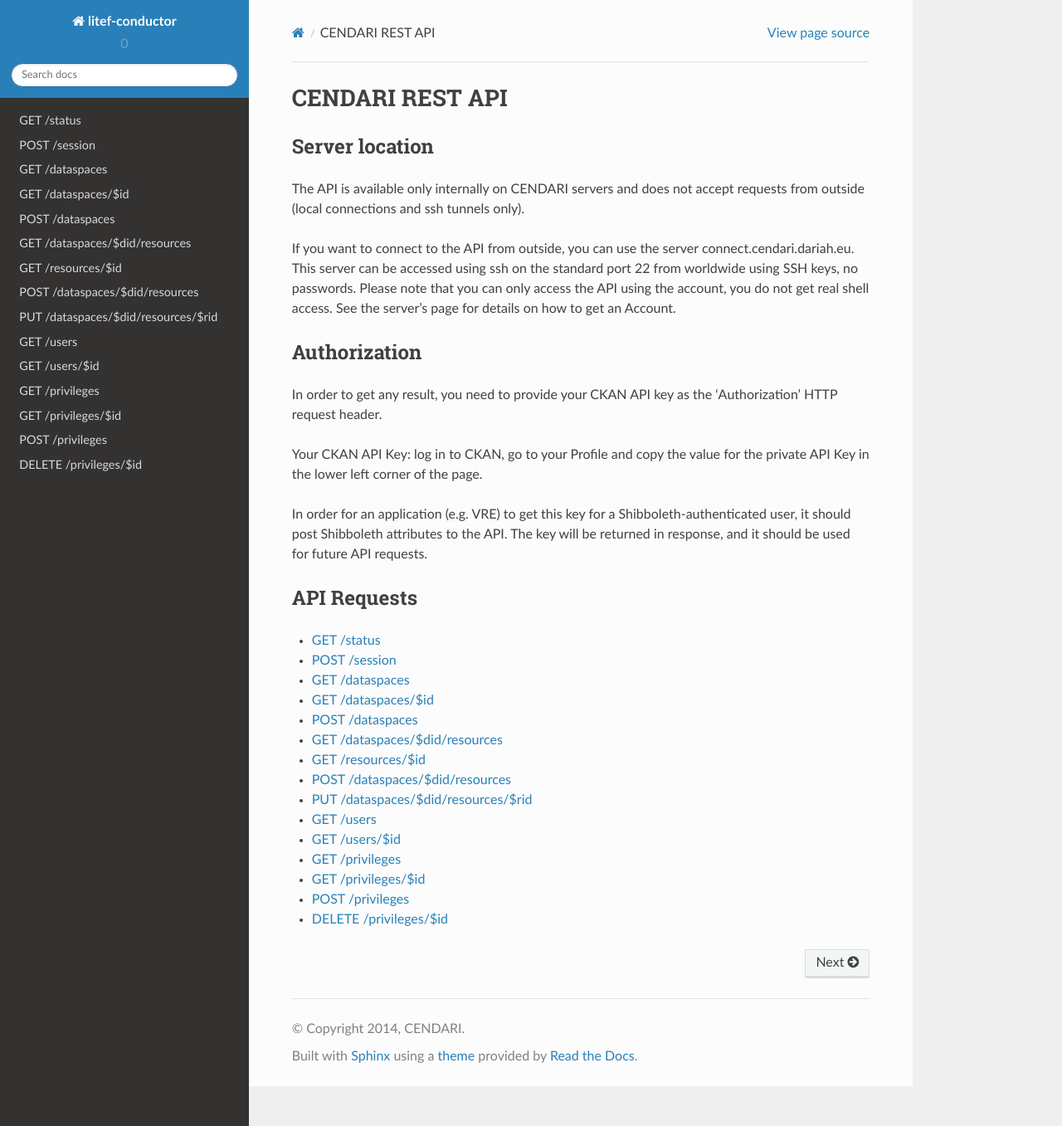
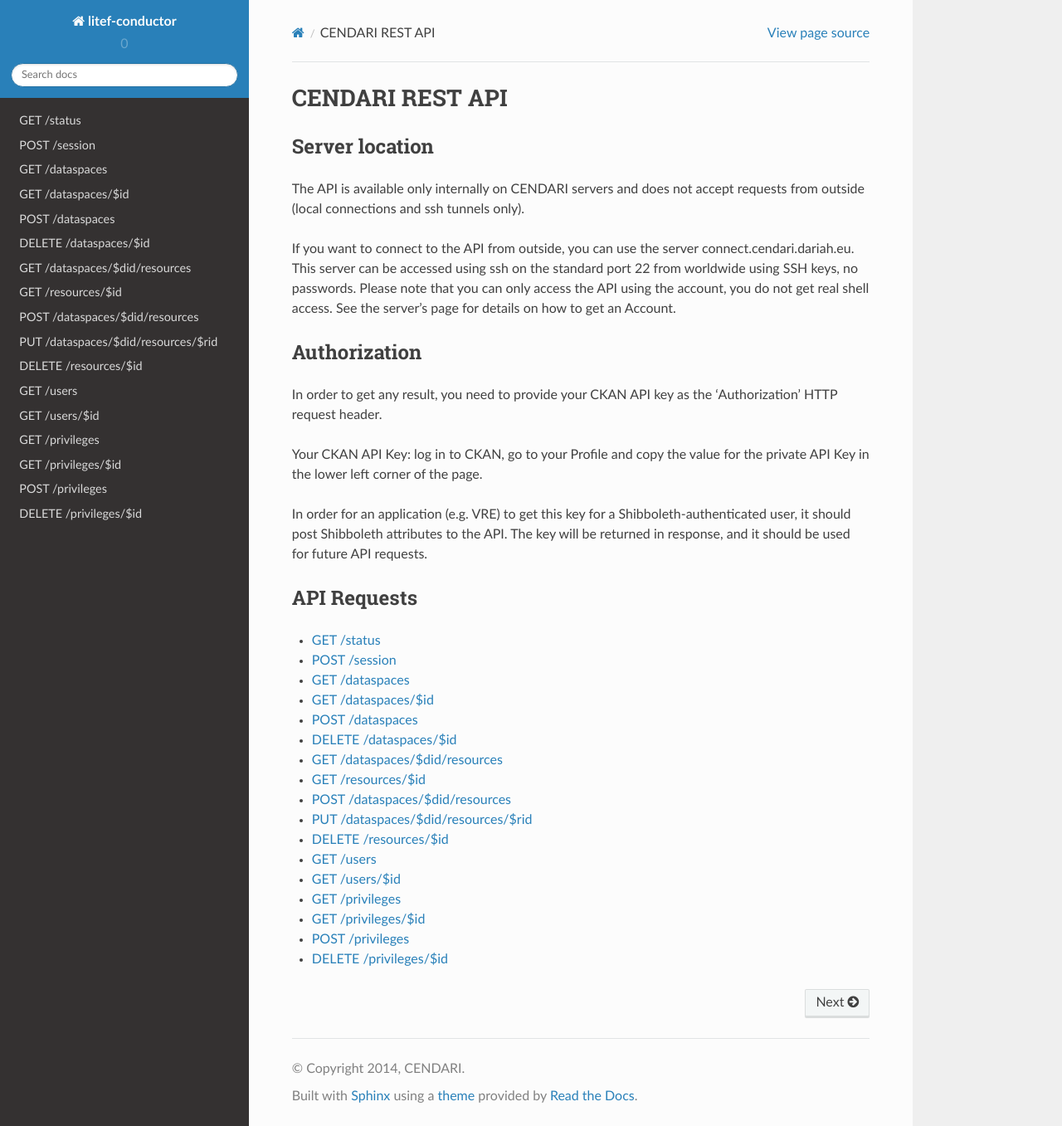
Before and after one commit to CENDARI/litef-conductor, a Sphinx documentation site: the page built from docs/rest.rst, in a window 1280 px wide and 1357 px high. Shown: the whole window at 83% size. Built offline with Sphinx 7.4.7 and the Read the Docs theme 2.0.0, drawn with Linux system fonts in a browser that asks for light colours.

Commit message:
fix documentation of delete resources/dataspaces

```diff
--- a/docs/dataspaces/delete-dataspaces.rst
+++ b/docs/dataspaces/delete-dataspaces.rst
@@ -1,5 +1,5 @@
 DELETE /dataspaces/$id
-===================
+======================
 
 Parameters:
 
--- a/docs/resources/delete-resources.rst
+++ b/docs/resources/delete-resources.rst
@@ -1,5 +1,5 @@
 DELETE /resources/$id
-===================
+=====================
 
 Parameters:
 
--- a/docs/rest.rst
+++ b/docs/rest.rst
@@ -29,10 +29,12 @@ API Requests
     dataspaces/get-dataspaces
     dataspaces/get-dataspaces-id
     dataspaces/post-dataspaces
+    dataspaces/delete-dataspaces
     resources/get-resources
     resources/get-resources-id
     resources/post-resources
     resources/put-resources-id
+    resources/delete-resources
     users/get-users
     users/get-users-id
     privileges/get-privileges
```
